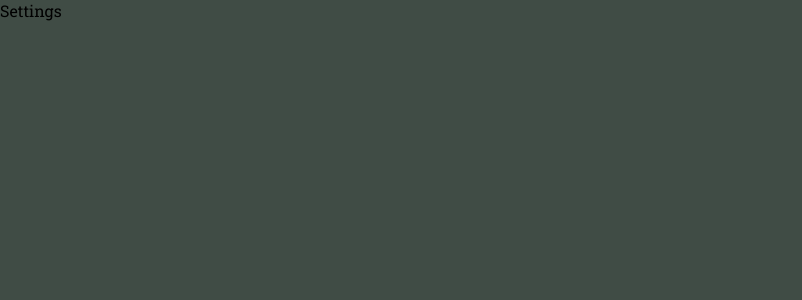
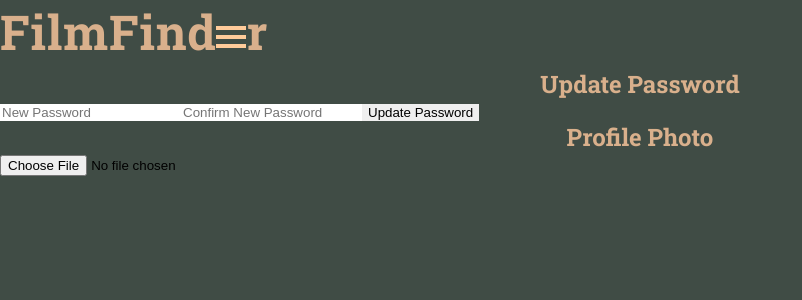
Before and after one commit to Alex-Cultrera/FilmFinder-Frontend, a React (Create React App) app: page /settings in a window 1280 px wide. Shown: the top 300 px of the page, without its empty margins (0-802 px from the left). Built offline with nearby package versions, Linux system fonts and the light colour scheme.

Commit message:
profile photo enhancement to SessionStatus component

```diff
--- a/src/components/ContinueWithGoogle.jsx
+++ b/src/components/ContinueWithGoogle.jsx
@@ -17,7 +17,9 @@ const ContinueWithGoogle = () => {
             try {
                 console.log('Token response:', tokenResponse);
 
-                const userInfo = await axios.get('https://www.googleapis.com/oauth2/v3/userinfo', {
+                const googleApiUrl = 'https://www.googleapis.com/oauth2/v3/userinfo';
+
+                const userInfo = await axios.get(googleApiUrl, {
                     headers: { Authorization: `Bearer ${tokenResponse.access_token}` },
                 });
 
@@ -27,7 +29,8 @@ const ContinueWithGoogle = () => {
                 const userPhoto = userInfo.data.picture;
 
                 try {
-                    const response = await axios.post('http://localhost:8080/api/auth/google', {
+                    const backendAuthEndpoint = 'http://localhost:8080/api/auth/google';
+                    const response = await axios.post(backendAuthEndpoint, {
                         firstName,
                         lastName,
                         userEmail,
--- a/src/components/PasswordPage.jsx
+++ b/src/components/PasswordPage.jsx
@@ -3,15 +3,14 @@ import NavBar from "./NavBar";
 import { useNavigate, useLocation } from 'react-router-dom';
 import '../styles/Login.css';
 import axios from 'axios';
+import { usePassword } from '../hooks/usePassword';
 
 const PasswordPage = () => {
     const {state} = useLocation();
     const {email} = state || {};
     const [firstName, setFirstName] = useState('');
     const [lastName, setLastName] = useState('');
-    const [password, setPassword] = useState('');
-    const [confirmPassword, setConfirmPassword] = useState('');
-    const [error, setError] = useState('');
+    const {password, confirmPassword, error, setError, handlePasswordChange, handleConfirmPasswordChange, validatePasswords} = usePassword();
     const [loading, setLoading] = useState(false);
     const navigate = useNavigate();
 
@@ -23,21 +22,11 @@ const PasswordPage = () => {
         setLastName(e.target.value);
     };
 
-    const handlePasswordChange = (e) => {
-        setPassword(e.target.value);
-    };
-
-    const handleConfirmPasswordChange = (e) => {
-        setConfirmPassword(e.target.value);
-    };
-
     const handleSubmit = async (e) => {
         e.preventDefault();
         setLoading(true);
-        setError(null);
 
-        if (password !== confirmPassword) {
-            setError('Passwords do not match.');
+        if (!validatePasswords()) {
             setLoading(false);
             return;
         }
--- a/src/components/SessionStatus.jsx
+++ b/src/components/SessionStatus.jsx
@@ -4,10 +4,12 @@ import {FontAwesomeIcon} from '@fortawesome/react-fontawesome';
 import {faCircleUser} from '@fortawesome/free-solid-svg-icons';
 import {Link, useNavigate} from "react-router-dom";
 import {googleLogout} from "@react-oauth/google";
+import axios from 'axios';
 
 const SessionStatus = () => {
     const [isLoggedIn, setIsLoggedIn] = useState(false);
     const [dropdownOpen, setDropdownOpen] = useState(false);
+    const [profilePhotoUrl, setProfilePhotoUrl] = useState('');
     const photoRef = useRef(null);
     const userMenuRef = useRef(null);
     const navigate = useNavigate();
@@ -19,10 +21,38 @@ const SessionStatus = () => {
     useEffect(() => {
             if (userId && token) {
             setIsLoggedIn(true);
+            fetchProfilePhoto();
             } else {
                 setIsLoggedIn(false);
             }
     }, [userId, token]);
+
+    const fetchProfilePhoto = () => {
+        try {
+            const photoUrl = 'https://lh3.googleusercontent.com/a/ACg8ocJA8alnJkImlJmPmDtDPBd4nhaG7UcrZN-rAlGvoKca_fuKUdLv=s96-c';
+                    setProfilePhotoUrl(photoUrl);
+        } catch (error) {
+                    console.error('Error fetching profile photo:', error);
+                }
+
+    }
+    // const fetchProfilePhoto = async () => {
+    //     try {
+    //         const response = await axios.get(`/api/users/${userId}/profilePhoto`, {
+    //             headers: {
+    //                 Authorization: `Bearer ${token}`,
+    //             },
+    //         });
+    //
+    //         const { photoUrl } = response.data; // Assuming the backend returns { photoUrl: "image-url" }
+    //         setProfilePhotoUrl(photoUrl);
+    //     } catch (error) {
+    //         console.error('Error fetching profile photo:', error);
+    //     }
+    // };
+
+
+
 
     const handleLogout = () => {
         googleLogout()
@@ -30,6 +60,7 @@ const SessionStatus = () => {
         localStorage.removeItem('user_id');
         localStorage.removeItem('first_name');
         localStorage.removeItem('user_email');
+        localStorage.removeItem('profile_photo_url');
         setIsLoggedIn(false);
         navigate('/login');
     };
@@ -62,11 +93,21 @@ const SessionStatus = () => {
             {isLoggedIn ? (
                 <div className="hello">
                     <span className="profile-icon">
-                        <FontAwesomeIcon
-                            icon={faCircleUser}
-                            onClick={toggleDropdown}
-                            ref={photoRef}
-                        />
+                        {profilePhotoUrl ? (
+                            <img
+                                src={profilePhotoUrl}
+                                alt="Profile"
+                                className="profile-photo"
+                                onClick={toggleDropdown}
+                                ref={photoRef}
+                            />
+                        ) : (
+                            <FontAwesomeIcon
+                                icon={faCircleUser}
+                                onClick={toggleDropdown}
+                                ref={photoRef}
+                            />
+                        )}
                     </span>
                     <span>
                         Hello, {firstName ? firstName : "Loading..."}
--- a/src/components/Settings.jsx
+++ b/src/components/Settings.jsx
@@ -1,11 +1,100 @@
-import React from 'react';
+import React, {useState} from 'react';
+import { usePassword } from '../hooks/usePassword';
+import NavBar from "./NavBar";
+import axios from "axios";
 
-const Dashboard = () => {
+const Settings = () => {
+    const {
+        password,
+        confirmPassword,
+        error,
+        handlePasswordChange,
+        handleConfirmPasswordChange,
+        validatePasswords
+    } = usePassword();
+
+    const [loading, setLoading] = useState(false);
+    const [profilePhotoUrl, setProfilePhotoUrl] = useState(null);
+
+    const handlePhotoChange = (e) => {
+        const file = e.target.files[0];
+        if (file) {
+            const formData = new FormData();
+            formData.append('file', file);
+
+            setLoading(true);
+
+            axios.post('/api/auth/postProfilePhoto', formData, { headers: { 'Content-Type': 'multipart/form-data' } })
+                .then((response) => {
+                    // Assuming the backend returns the URL of the uploaded profile photo
+                    // const photoUrl = response.data.photoUrl;
+                    const photoUrl = 'https://lh3.googleusercontent.com/a/ACg8ocJA8alnJkImlJmPmDtDPBd4nhaG7UcrZN-rAlGvoKca_fuKUdLv=s96-c'
+                    setProfilePhotoUrl(photoUrl);
+                    localStorage.setItem('profile_photo_url', photoUrl); // Store the URL in localStorage
+                })
+                .catch((error) => {
+                    console.error('Error uploading photo:', error);
+                })
+                .finally(() => {
+                    setLoading(false);
+                });
+        }
+    };
+
+    const handleSubmit = async (e) => {
+        e.preventDefault();
+        setLoading(true);
+        if (!validatePasswords()) {
+            setLoading(false);
+            return;
+        }
+
+        // Call your backend API to update the password here
+        try {
+            // Perform the update request to your backend
+            console.log('Password updated successfully');
+        } catch (error) {
+            console.error('Error updating password:', error);
+        } finally {
+            setLoading(false);
+        }
+    };
     return (
         <div>
-            Settings
+            <NavBar/>
+            <h2>Update Password</h2>
+            <form onSubmit={handleSubmit}>
+                <input
+                    type="password"
+                    placeholder="New Password"
+                    value={password}
+                    onChange={handlePasswordChange}
+                />
+                <input
+                    type="password"
+                    placeholder="Confirm New Password"
+                    value={confirmPassword}
+                    onChange={handleConfirmPasswordChange}
+                />
+                {error && <div className="error-message">{error}</div>}
+                <button type="submit" disabled={loading}>
+                    {loading ? 'Updating...' : 'Update Password'}
+                </button>
+            </form>
+            <h2>Profile Photo</h2>
+            <input
+                type="file"
+                accept="image/*"
+                onChange={handlePhotoChange}
+            />
+            {profilePhotoUrl && (
+                <div>
+                    <h3>Preview</h3>
+                    <img src={profilePhotoUrl} alt="Profile Preview" width="100" />
+                </div>
+            )}
         </div>
     );
 };
 
-export default Dashboard;
+export default Settings;
--- /dev/null
+++ b/src/hooks/usePassword.js
@@ -0,0 +1,34 @@
+import { useState } from 'react';
+
+export const usePassword = () => {
+    const [password, setPassword] = useState('');
+    const [confirmPassword, setConfirmPassword] = useState('');
+    const [error, setError] = useState('');
+
+    const handlePasswordChange = (e) => {
+        setPassword(e.target.value);
+    };
+
+    const handleConfirmPasswordChange = (e) => {
+        setConfirmPassword(e.target.value);
+    };
+
+    const validatePasswords = () => {
+        if (password !== confirmPassword) {
+            setError('Passwords do not match.');
+            return false;
+        }
+        setError('');
+        return true;
+    };
+
+    return {
+        password,
+        confirmPassword,
+        error,
+        setError,
+        handlePasswordChange,
+        handleConfirmPasswordChange,
+        validatePasswords,
+    };
+};
--- a/src/styles/SessionStatus.css
+++ b/src/styles/SessionStatus.css
@@ -19,6 +19,14 @@
     font-size: 30px;
     margin-right: 5px;
     cursor: pointer;
+}
+
+.profile-photo {
+    border-radius: 50px;
+    width: 35px;
+    display: flex;
+    align-items: center;
+    margin-right: 5px;
 }
 
 .dropdown {
```
